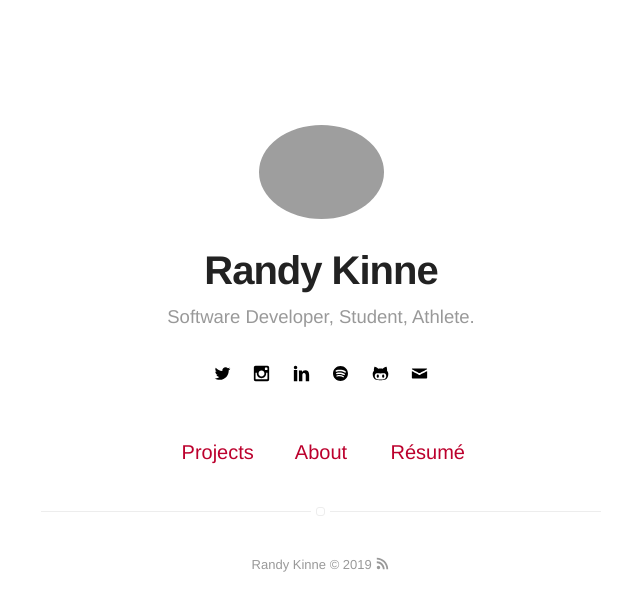
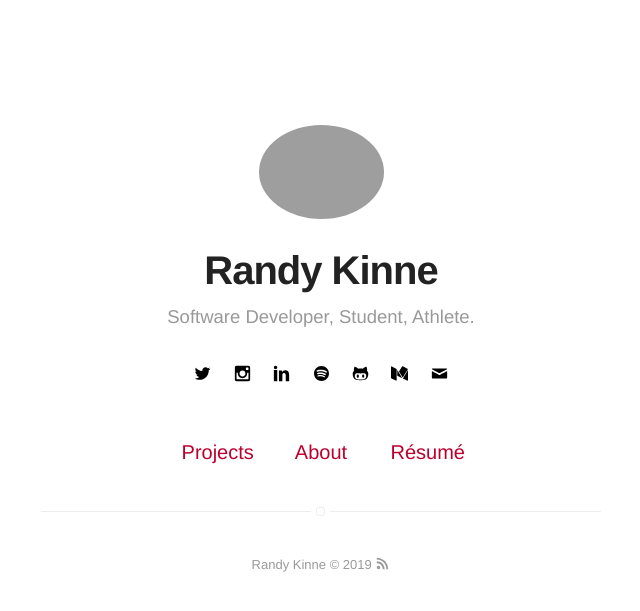
Before and after one commit to randykinne/randykinne.dev, a Jekyll site: the page built from index.html, in a window 1280 px wide. Shown: the top 611 px of the page, without its empty margins (319-959 px from the left). Built offline with Jekyll 4.4.1, drawn with Linux system fonts in a browser that asks for light colours.

Commit message:
Fix profile color in blog posts, add medium link

```diff
--- a/_config.yml
+++ b/_config.yml
@@ -17,7 +17,6 @@
 resume-url: assets/Kinne Resume February 2019.pdf
 
 url: https://randykinne.me
-# your url: http://USERNAME.github.io
 
 #permalink: /:title/
 
@@ -48,7 +47,7 @@
 # stackoverflow: 7044681/mystackoverflow
 # quora: userquora
 # reddit: username
-#medium: medium
+medium: randykinne
 # vimeo: myvimeo
 # lanyrd: mylanyrd
 email: randy@randykinne.me
@@ -58,7 +57,7 @@
         name: Randy Kinne
         bio: Software Developer, Student, Athlete
         external-image: false
-        picture: assets/images/profile.jpg
+        picture: assets/images/profile-color.png
         twitter: randykinne_
 
 # do you want a larger site? change the option below
@@ -100,7 +99,6 @@
   - jekyll-gist
   - jekyll-feed
   - jemoji
-  - jekyll-admin
   - jekyll-paginate
 
 jekyll-mentions:
```
